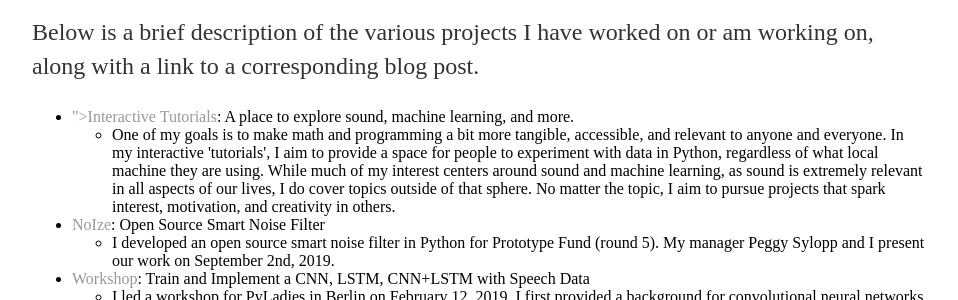
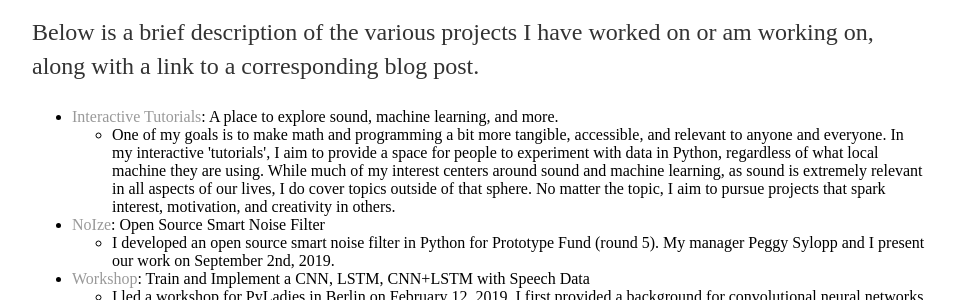
Before and after one commit to a-n-rose/a-n-rose.github.io, a Jekyll site: the page built from projects/index.html, in a window 1280 px wide. Shown: the part 181-481 px from the top of the page, without its empty margins (160-1118 px from the left). Built offline with Jekyll 4.4.1, drawn with Linux system fonts in a browser that asks for light colours.

Commit message:
typo fix

```diff
--- a/projects/index.html
+++ b/projects/index.html
@@ -10,7 +10,7 @@ title: Aislyn's Projects
 			<ul class="projects_list">
 
 
-				<li> <a href='/2019/08/25/interacting-with-acoustics-and-deep-learning.html'>">Interactive Tutorials</a>: A place to explore sound, machine learning, and more.</li>
+				<li> <a href='/2019/08/25/interacting-with-acoustics-and-deep-learning.html'>Interactive Tutorials</a>: A place to explore sound, machine learning, and more.</li>
 				<ul class="project_description">
 					<li>One of my goals is to make math and programming a bit more tangible, accessible, and relevant to anyone and everyone. In my interactive 'tutorials', I aim to provide a space for people to experiment with data in Python, regardless of what local machine they are using. While much of my interest centers around sound and machine learning, as sound is extremely relevant in all aspects of our lives, I do cover topics outside of that sphere. No matter the topic, I aim to pursue projects that spark interest, motivation, and creativity in others.
                                         </li>
```
